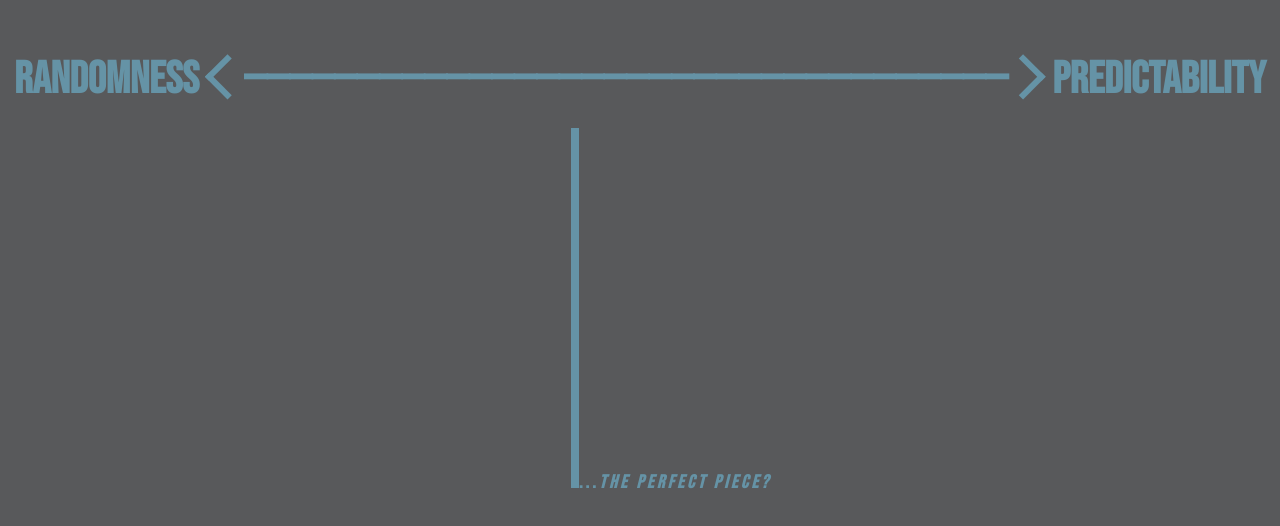
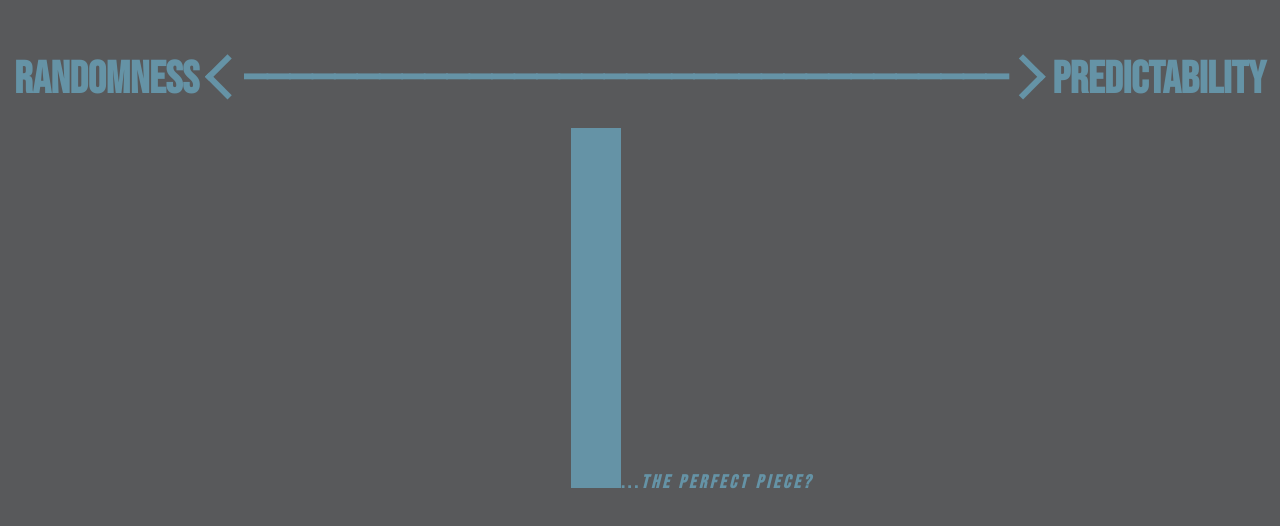
Before and after one commit to einbahnstrasse/MusicHum, a plain HTML site: page randomness.vs.noise.html in a window 1280 px wide. Drawn offline with Linux system fonts and the light colour scheme.

Commit message:
randomness chart

```diff
--- a/style.v03.css
+++ b/style.v03.css
@@ -68,7 +68,7 @@ body, p {
 
 .vl {
   /* border-left: 0.25vw solid #6593A6; */
-  border-left: 0.7vw solid #6593A6;
+  border-left: 50px solid #6593A6;
   height: 45vh;
 }
 
```
